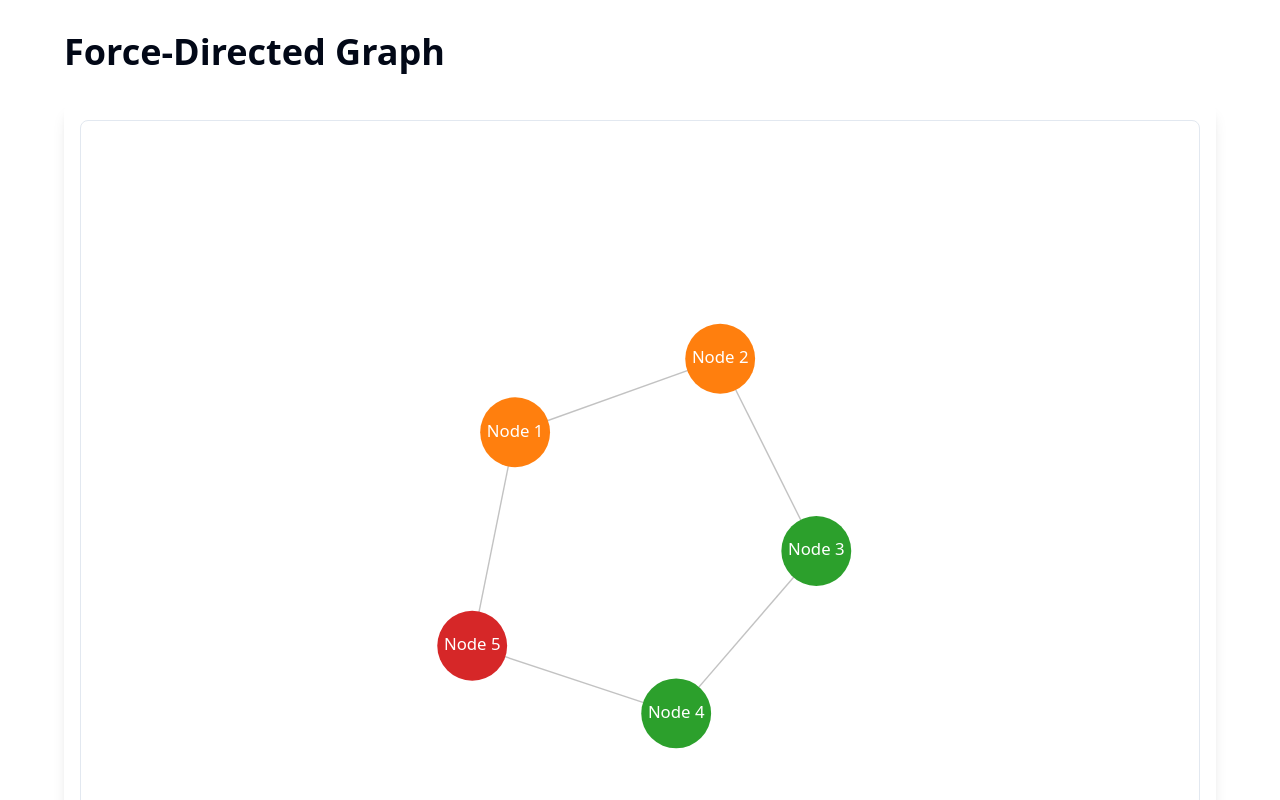
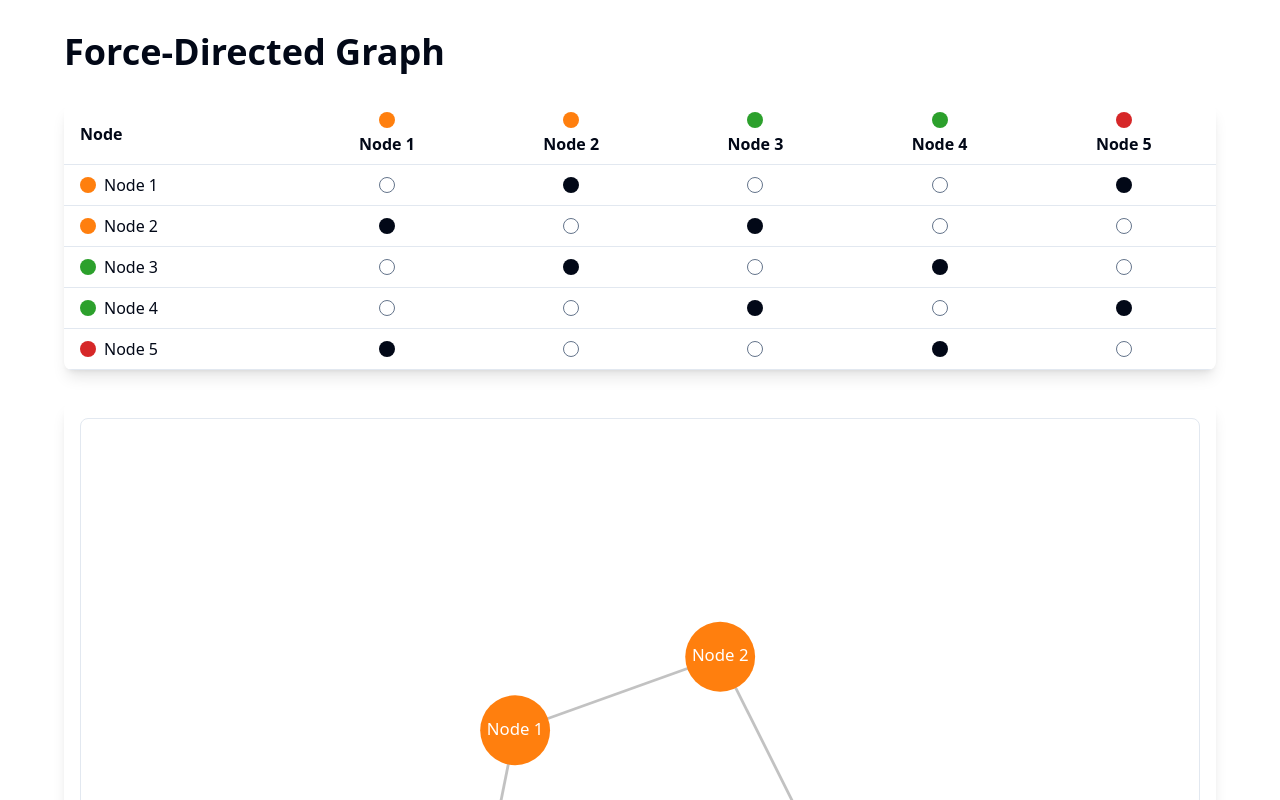
Before and after one commit to tarwich/force, a React (Vite) app: page / in a window 1280 px wide. Shown: the top 800 px of the page. Built offline with nearby package versions, Linux system fonts and the light colour scheme.

Commit message:
Added a node matrix

```diff
--- a/src/app.tsx
+++ b/src/app.tsx
@@ -72,7 +72,7 @@ export default function App() {
       .join('line')
       .attr('stroke', '#999')
       .attr('stroke-opacity', 0.6)
-      .attr('stroke-width', (d) => Math.sqrt(d.value));
+      .attr('stroke-width', 2);
 
     // Create the nodes
     const node = svg
@@ -142,6 +142,68 @@ export default function App() {
         <h1 className="text-4xl font-bold mb-8 text-foreground">
           Force-Directed Graph
         </h1>
+
+        {/* Node Matrix */}
+        <div className="mb-8 overflow-x-auto bg-card rounded-lg shadow-lg">
+          <table className="w-full">
+            <thead>
+              <tr className="border-b border-border">
+                <th className="px-4 py-2 text-left">Node</th>
+                {sampleData.nodes.map((node) => (
+                  <th key={node.id} className="px-4 py-2 text-center">
+                    <div className="flex flex-col items-center">
+                      <span
+                        className="inline-block w-4 h-4 rounded-full mb-1"
+                        style={{
+                          backgroundColor: d3.schemeCategory10[node.group % 10],
+                        }}
+                      ></span>
+                      {node.id}
+                    </div>
+                  </th>
+                ))}
+              </tr>
+            </thead>
+            <tbody>
+              {sampleData.nodes.map((rowNode) => (
+                <tr key={rowNode.id} className="border-b border-border">
+                  <td className="px-4 py-2">
+                    <div className="flex items-center">
+                      <span
+                        className="inline-block w-4 h-4 rounded-full mr-2"
+                        style={{
+                          backgroundColor:
+                            d3.schemeCategory10[rowNode.group % 10],
+                        }}
+                      ></span>
+                      {rowNode.id}
+                    </div>
+                  </td>
+                  {sampleData.nodes.map((colNode) => {
+                    const hasConnection = sampleData.links.some(
+                      (link) =>
+                        (link.source === rowNode.id &&
+                          link.target === colNode.id) ||
+                        (link.source === colNode.id &&
+                          link.target === rowNode.id)
+                    );
+                    return (
+                      <td key={colNode.id} className="px-4 py-2 text-center">
+                        {hasConnection ? (
+                          <div className="w-4 h-4 bg-foreground rounded-full mx-auto" />
+                        ) : (
+                          <div className="w-4 h-4 border border-muted-foreground rounded-full mx-auto" />
+                        )}
+                      </td>
+                    );
+                  })}
+                </tr>
+              ))}
+            </tbody>
+          </table>
+        </div>
+
+        {/* Graph */}
         <div className="bg-card rounded-lg shadow-lg p-4">
           <svg
             ref={svgRef}
```
